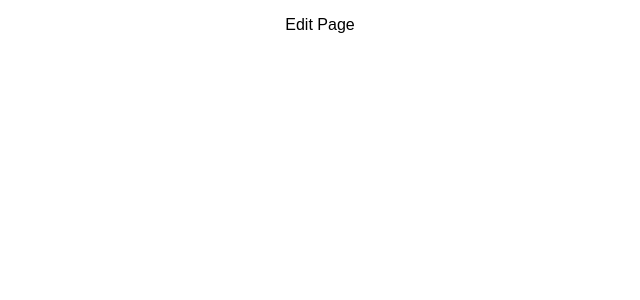
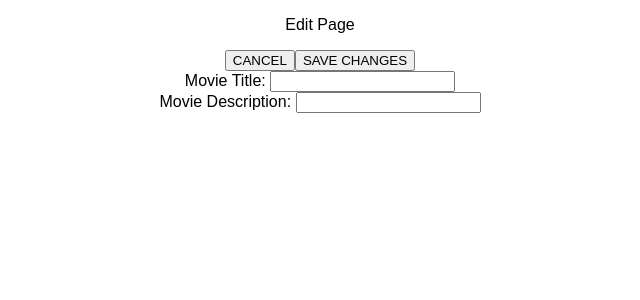
Before and after one commit to NaomiPrice/Weekend_Project_6, a React (Create React App) app: page /#/edit/1 in a window 1280 px wide. Shown: the top 300 px of the page, without its empty margins (320-960 px from the left). Built offline with nearby package versions, Linux system fonts and the light colour scheme.

Commit message:
Edit page framed out - cancel button working

```diff
--- a/src/components/Details/Details.js
+++ b/src/components/Details/Details.js
@@ -30,7 +30,7 @@ class Details extends Component {
 
       <div className="Details">
 
-        <button onClick={this.goBack}>GO BACK</button>
+        <button onClick={this.goBack}>BACK TO LIST</button>
         <button onClick={()=>{this.goToEdit(this.props.match.params.id)}}>EDIT</button>
         {/* map through and display title and description for the selected movie */}
         {this.props.reduxState.oneMovie.map(movie => {
@@ -39,7 +39,6 @@ class Details extends Component {
                     <p>{movie.description}</p>
                   </div>
         })}
-        {JSON.stringify(this.props.reduxState.genres)}
         <div className="genres">
             <h4>Genres</h4>
             <ul>
--- a/src/components/Edit/Edit.js
+++ b/src/components/Edit/Edit.js
@@ -2,12 +2,44 @@ import React, { Component } from 'react';
 
 
 class Edit extends Component {
+
+  state = {
+    updateTitle: null,
+    updateDescription: null
+  }
+  handleChange = (propertyName, event)=>{
+    //update local state as user inputs changes
+    console.log(event.target.value)
+    this.setState({
+      ...this.state,
+      [propertyName]: event.target.value
+    })
+  }
+
+  handleSave = ()=>{
+    //save updates made
+    console.log('save button clicked')
+  }
+
+  goBack = ()=>{
+    //navagate back to previous page
+    this.props.history.goBack();
+}
+
   // Renders the entire app on the DOM
   render() {
     return (
 
       <div className="Edit">
         <p>Edit Page</p>
+        <button onClick={this.goBack}>CANCEL</button>
+        <button onClick={this.handleSave}>SAVE CHANGES</button>
+        <br></br>
+        <label>Movie Title: </label>
+          <input type="text" onChange={(event)=>{this.handleChange('updateTitle', event)}}></input>
+        <br></br>
+        <label>Movie Description: </label>
+          <input type="text" onChange={(event)=>{this.handleChange('updateDescription', event)}}></input>
       </div>
     );
   }
```
